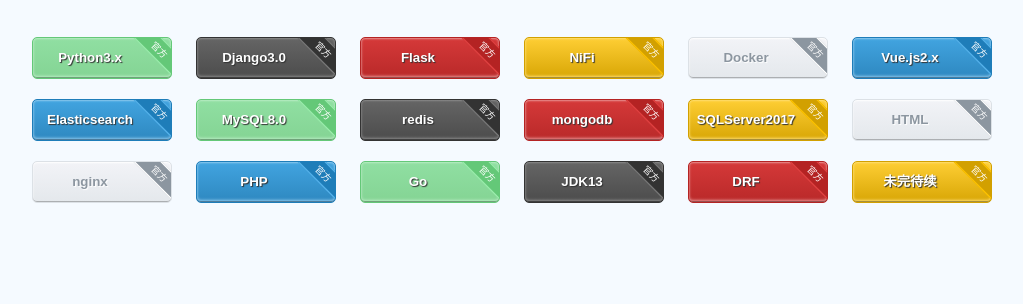
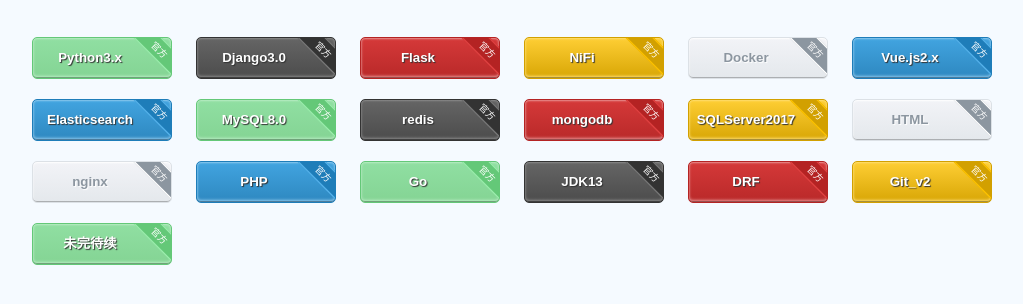
Before and after one commit to EthanYan6/OfficialDocuments, a plain HTML site: page index.html in a window 1280 px wide. Shown: the part 116-420 px from the top of the page, without its empty margins (128-1151 px from the left). Drawn offline with Linux system fonts and the light colour scheme.

Commit message:
Update index.html

```diff
--- a/index.html
+++ b/index.html
@@ -224,8 +224,9 @@
                 <button type="button" class="button green tags" onclick="location.href='http://docs.studygolang.com/doc/'">Go</button>
                 <button type="button" class="button black tags" onclick="location.href='https://docs.oracle.com/en/java/javase/13/'">JDK13</button>
                 <button type="button" class="button red tags" onclick="location.href='https://www.django-rest-framework.org/'">DRF</button>
-                <button type="button" class="button yellow tags" onclick="location.href='https://www.baidu.com/'">未完待续</button>
+                <button type="button" class="button yellow tags" onclick="location.href='https://git-scm.com/book/en/v2'">Git_v2</button>
 
+                <button type="button" class="button green tags" onclick="location.href='https://www.baidu.com/'">未完待续</button>
             </div>
         </section>
     </div>
```
